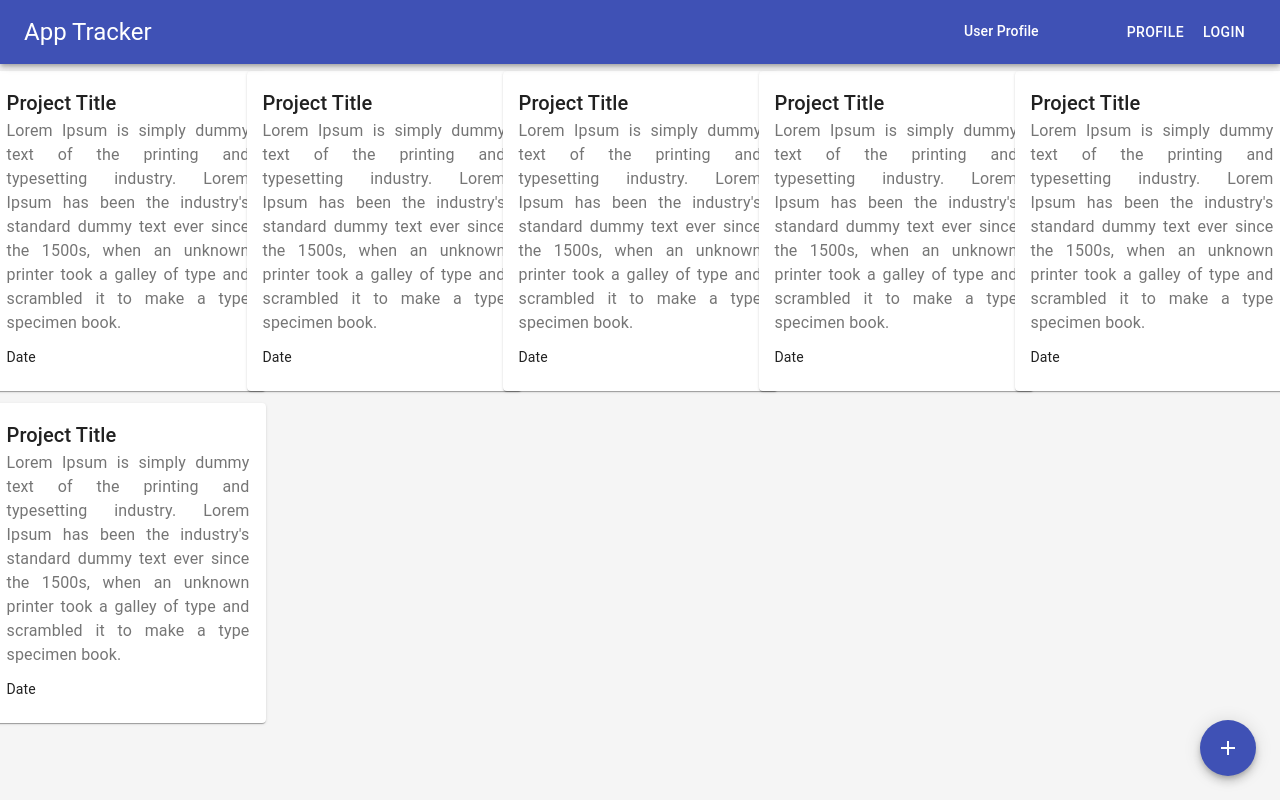
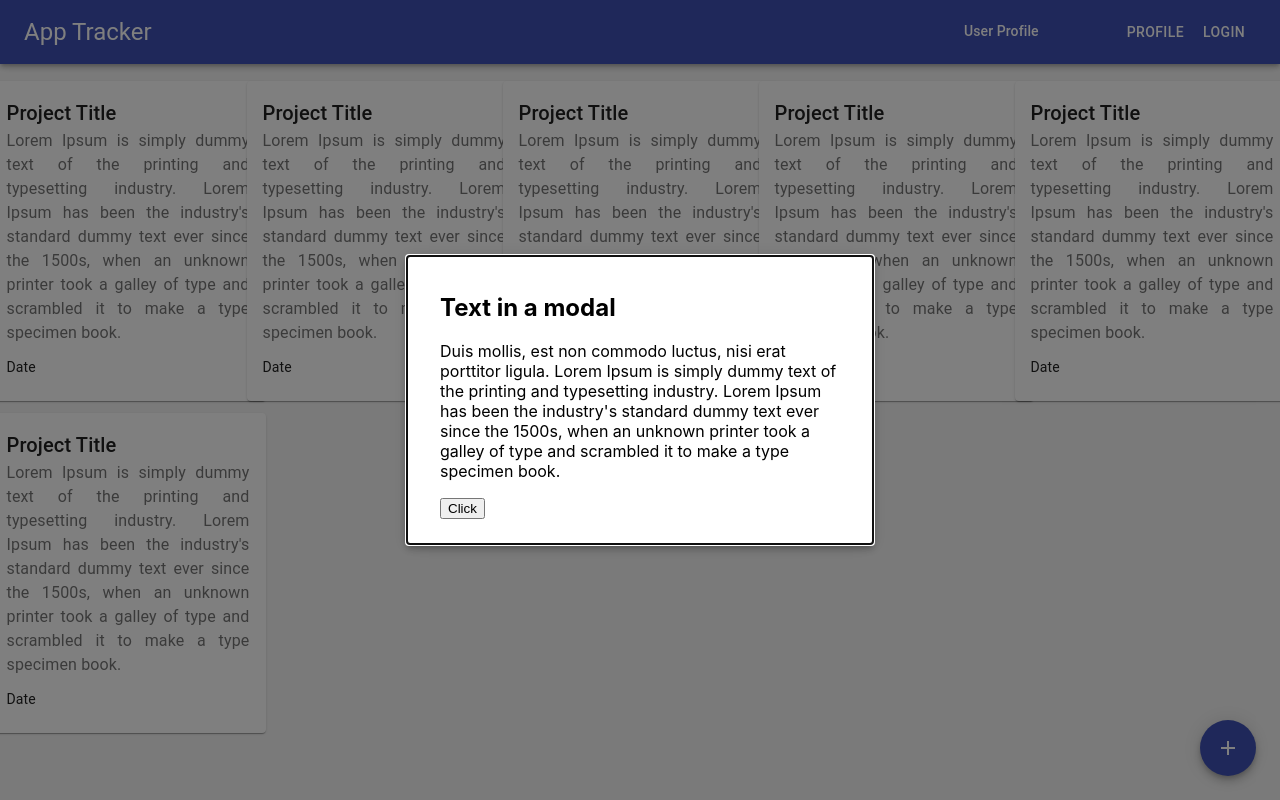
Before and after one commit to AhmedAli125/app-tracker, a React (Create React App) app: page / in a window 1280 px wide. Built offline with nearby package versions, Linux system fonts and the light colour scheme.

Commit message:
backdrop remove and complete modal is added

```diff
--- a/package.json
+++ b/package.json
@@ -8,6 +8,7 @@
     "@testing-library/jest-dom": "^5.11.4",
     "@testing-library/react": "^11.1.0",
     "@testing-library/user-event": "^12.1.10",
+    "clsx": "^1.1.1",
     "react": "^17.0.1",
     "react-dom": "^17.0.1",
     "react-scripts": "4.0.0",
--- a/src/components/manager/addProject/AddProject.js
+++ b/src/components/manager/addProject/AddProject.js
@@ -7,7 +7,7 @@ function AddProject() {
 
     return (
         <div className='project-container'>
-            <AddButton type= "button" />
+            <AddButton />
         </div>
     )
 }
--- a/src/components/ui/button/addButton/AddButton.js
+++ b/src/components/ui/button/addButton/AddButton.js
@@ -2,6 +2,7 @@ import React from "react";
 import { makeStyles } from "@material-ui/core/styles";
 import Fab from '@material-ui/core/Fab';
 import AddIcon from '@material-ui/icons/Add';
+import clsx from 'clsx';
 
 function AddButton() {
   const useStyles = makeStyles((theme) => ({
@@ -31,4 +32,4 @@ function AddButton() {
   );
 }
 
-export default AddButton
+export default AddButton;
--- a/src/components/ui/dashboard/Dashboard.js
+++ b/src/components/ui/dashboard/Dashboard.js
@@ -1,15 +1,25 @@
-import React from 'react'
-import AddProject from '../../manager/addProject/AddProject'
-import ProjectList from '../projects/ProjectList'
-import './dashboard.css'
+import React from 'react';
+import AddProject from '../../manager/addProject/AddProject';
+import Modal from '../modal/ModalWindow';
+import ProjectList from '../projects/ProjectList';
+import './dashboard.css';
 
 function Dashboard() {
     return (
         <div className='dashboard-container'>
+            <AddProject />
             <ProjectList />
-            <AddProject />
+            <Modal show='true'>
+                <>
+                    <h2 id="simple-modal-title">Text in a modal</h2>
+                    <p id="simple-modal-description">
+                        Duis mollis, est non commodo luctus, nisi erat porttitor ligula. Lorem Ipsum is simply dummy text of the printing and typesetting industry. Lorem Ipsum has been the industry's standard dummy text ever since the 1500s, when an unknown printer took a galley of type and scrambled it to make a type specimen book.
+                    </p>
+                    <button onClick={()=>(alert('modal content button clicked'))}>Click</button>
+                </>
+            </Modal>
         </div>
-    )
+    );
 }
 
-export default Dashboard
+export default Dashboard;
--- a/src/components/ui/dashboard/dashboard.css
+++ b/src/components/ui/dashboard/dashboard.css
@@ -1,9 +1,10 @@
-.dashboard-container{
+.dashboard-container {
   /* margin: 0; */
   /* justify-content: center; */
   /* padding: 10px 10px 0 10px; */
   margin-top: 65px;
-    height: 89vh;
+  padding-top: 10px;
+  height: 88vh;
   overflow: auto;
   /* border: 1px solid black; */
   width: inherit;
--- /dev/null
+++ b/src/components/ui/modal/ModalWindow.js
@@ -0,0 +1,48 @@
+import React from 'react';
+import { makeStyles } from '@material-ui/core/styles';
+import Modal from '@material-ui/core/Modal';
+
+function ModalWindow(props) {
+    const useStyles = makeStyles((theme) => ({
+        modalStyle: {
+            display: 'flex',
+            justifyContent: 'center',
+            alignItems: 'center',
+        },
+        paper: {
+            position: 'absolute',
+            width: 400,
+            backgroundColor: theme.palette.background.paper,
+            border: '2px solid #000',
+            boxShadow: theme.shadows[5],
+            padding: theme.spacing(2, 4, 3),
+        },
+    }));
+
+    const classes = useStyles();
+    const [open, setOpen] = React.useState(props.show);
+
+    // const handleOpen = () => {
+    //   setOpen(true);
+    // };
+
+    const handleClose = () => {
+        setOpen(false);
+    };
+
+    return (
+        <div>
+            <Modal
+                className={classes.modalStyle}
+                open={open}
+                onClose={handleClose}
+            >
+                <div className={classes.paper} >
+                    {props.children}
+                </div>
+            </Modal>
+        </div>
+    );
+}
+
+export default ModalWindow;
--- a/src/components/ui/projects/project/Project.js
+++ b/src/components/ui/projects/project/Project.js
@@ -1,4 +1,4 @@
-import React from 'react'
+import React from 'react';
 import { makeStyles } from '@material-ui/core/styles';
 import Card from '@material-ui/core/Card';
 import CardContent from '@material-ui/core/CardContent';
@@ -51,4 +51,4 @@ const classes = useStyles();
   );
 }
 
-export default Project
+export default Project;
```
Also changed, not shown: src/components/ui/backdrop/BackdropWindow.js (deleted, +0 -35 lines), src/components/ui/modal/modal.css (added). Lines whose indentation alone changed are shown as unchanged.
